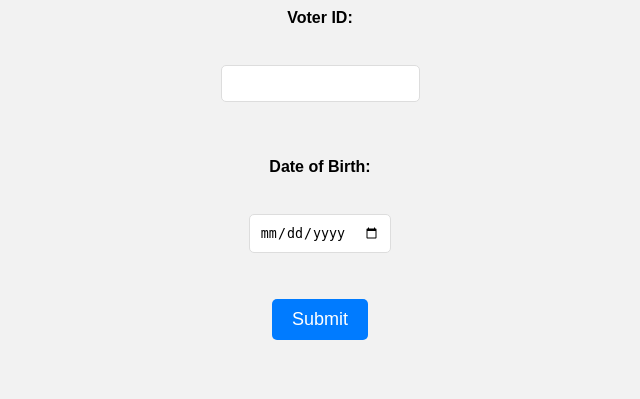
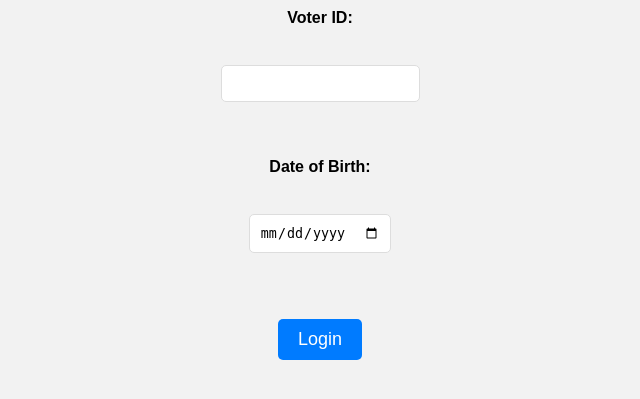
Before and after one commit to Viraj2722/online-voting-system, a Django app: page /candidatelogin/ in a window 1280 px wide. Shown: the part 101-500 px from the top of the page, without its empty margins (320-960 px from the left). Run offline with Django 5.2, Linux system fonts and the light colour scheme.

Commit message:
updated css

```diff
--- a/votingsystem/templates/adminlogin.html
+++ b/votingsystem/templates/adminlogin.html
@@ -14,6 +14,10 @@
             font-family: Arial, sans-serif;
             margin: 0;
             padding: 20px;
+        }
+
+        a {
+            text-decoration: none;
         }
 
         h1 {
--- a/votingsystem/templates/candidatelist.html
+++ b/votingsystem/templates/candidatelist.html
@@ -35,7 +35,7 @@
         table {
             width: 100%;
             border-collapse: collapse;
-            margin-bottom: 20px;
+            margin-bottom: 30px;
         }
 
         th,
--- a/votingsystem/templates/candidatelogin.html
+++ b/votingsystem/templates/candidatelogin.html
@@ -14,6 +14,10 @@
             font-family: Arial, sans-serif;
             margin: 0;
             padding: 20px;
+        }
+
+        a {
+            text-decoration: none;
         }
 
         h1 {
@@ -40,25 +44,29 @@
             border: 1px solid #ddd;
         }
 
-        form button {
+        button:hover {
+            background-color: #0069d9;
+        }
+
+        button:active {
+            background-color: #0056b3;
+            transform: translateY(2px);
+            box-shadow: 0 2px 4px rgba(0, 0, 0, 0.2);
+        }
+
+        button {
+            display: inline-block;
+            margin: 0 20px;
             padding: 10px 20px;
             background-color: #007bff;
             color: #fff;
             border: none;
             border-radius: 5px;
+            display: block;
+            margin: 20px auto;
             font-size: 18px;
             cursor: pointer;
             transition: background-color 0.3s;
-        }
-
-        form button:hover {
-            background-color: #0069d9;
-        }
-
-        form button:active {
-            background-color: #0056b3;
-            transform: translateY(2px);
-            box-shadow: 0 2px 4px rgba(0, 0, 0, 0.2);
         }
     </style>
     <h1>Candidate Login</h1>
@@ -70,8 +78,9 @@
         <label for="dob">Date of Birth:</label><br>
         <input type="date" id="dob" name="dob" required><br><br>
 
-        <button type="submit">Submit</button>
     </form>
+    <a href="{% url 'candidatelist' %}"><button id="submit" type="submit">Login</button>
+    </a>
 </body>
 
 </html>
--- a/votingsystem/templates/home.html
+++ b/votingsystem/templates/home.html
@@ -32,6 +32,10 @@
             transition: background-color 0.3s;
         }
 
+        a {
+            text-decoration: none;
+        }
+
         button:hover {
             background-color: #0069d9;
         }
--- a/votingsystem/urls.py
+++ b/votingsystem/urls.py
@@ -5,5 +5,6 @@ from . import views
 urlpatterns = [
     path('', views.home, name='home'),
     path('candidatelogin/', views.candidate_login, name='candidatelogin'),
+    path('candidatelist/', views.candidate_list, name='candidatelist'),
     path('adminlogin/', views.admin_login, name='adminlogin')
 ]
--- a/votingsystem/views.py
+++ b/votingsystem/views.py
@@ -18,3 +18,6 @@ def admin_login(request):
         # Add logic to save political leader and symbol
         return redirect('home')
     return render(request, 'adminlogin.html')
+
+def candidate_list(request):
+    return render(request, 'candidatelist.html')
```
